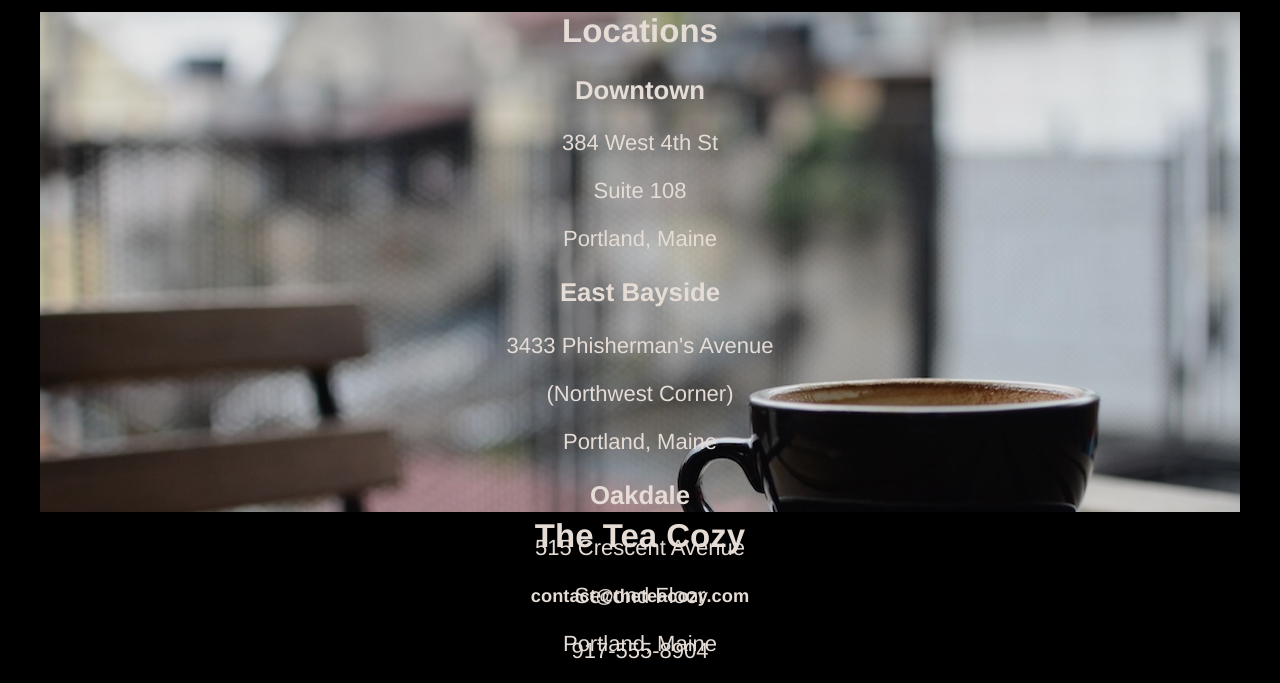
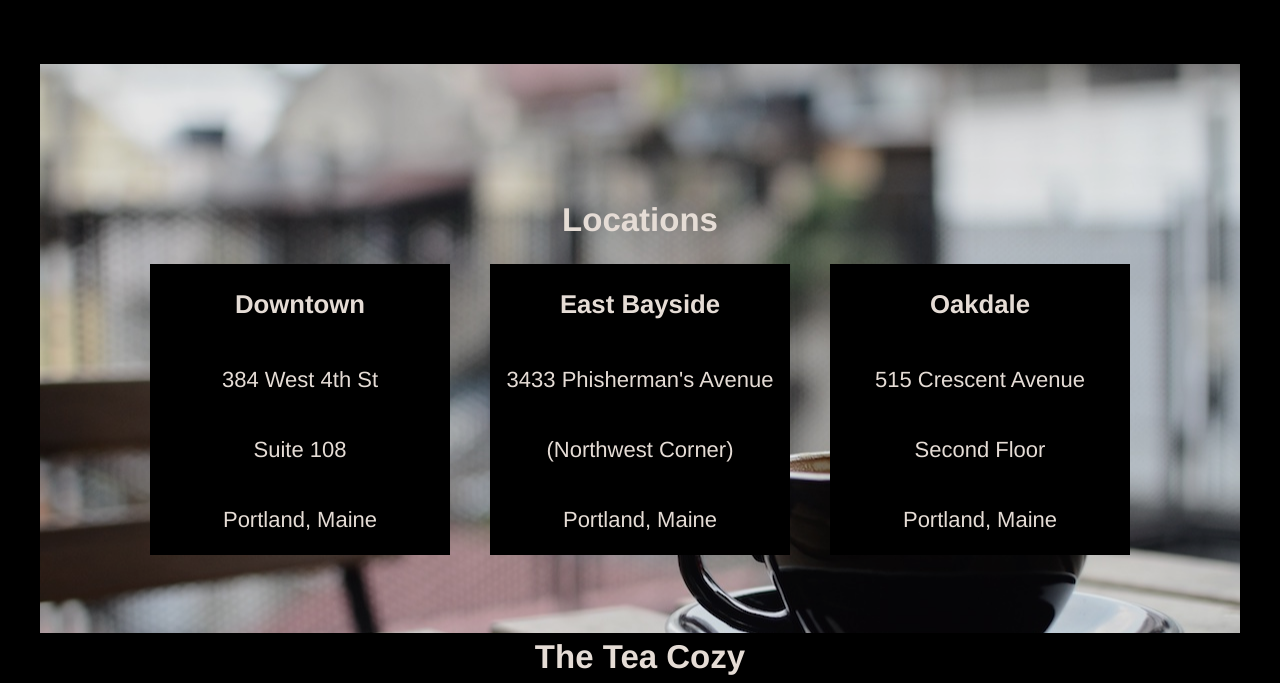
Before and after one commit to PascalB90/tea_cozy, a plain HTML site: page index.html in a window 1280 px wide. Shown: the part 1451-2134 px from the top of the page. Drawn offline with Linux system fonts and the light colour scheme.

Commit message:
fixing an issue in html code, change the css for mission section and reviewed the css , change some code to a shorter solution

```diff
--- a/index.html
+++ b/index.html
@@ -65,7 +65,7 @@
                 <div class="locations-heading">
                     <h2 class="l-heading">Locations</h2>
                 </div>
-                <div class="locations-adress"></div>
+                <div class="locations-adress">
                     <article class="location">
                         <h3 class="s-heading">Downtown</h3>
                         <p>384 West 4th St</p>
--- a/recources/css/style.css
+++ b/recources/css/style.css
@@ -16,12 +16,12 @@ header {
     height: 69px;
     position: fixed;
     background-color: black;
+    border-bottom: 1px solid seashell;
+    width: 100%;
     display: flex;
+    align-items: center;
+    justify-content: space-between;
     z-index: 2;
-    justify-content: space-between;
-    width: 100%;
-    align-items: center;
-    border-bottom: 1px solid seashell;
 }
 
 .brand img{
@@ -54,18 +54,16 @@ nav a {
     height: 700px;
     width: 1200px;
     margin: 0 auto;
-    position: relative;
-    top: 69px;
+    padding-top: 69px;
     display: flex;
     align-items: center;
-    margin-bottom: 150px;
 }
 
 .mission-heading {
+    width: 1200px;
     display: flex;
     flex-direction: column;
     background-color: black;
-    width: 1200px;
 }
 
 /* -------------------------------------- End Mission ----------------------------------------*/
@@ -73,10 +71,11 @@ nav a {
 
 .featured-tea-content {
     width: 1000px;
+    margin: 0 auto;
+    padding-top: 69px;
     display: flex;
     flex-direction: column;
     align-items: center;
-    margin: 0 auto;
 }
 
 .featured-tea-gallery {
@@ -102,10 +101,29 @@ nav a {
     background-image: url("./../img/img-locations-background-footer.jpg");
     background-size: cover;
     background-position: 50% 25%;
-    margin: 0 auto;
     height: 500px;
     width: 1200px;
+    padding-top: 69px;
+    margin: 69px auto 0 auto;
+    display: flex;
+    flex-direction: column;
+    justify-content: center;
 }
+
+.locations-adress {
+    display: flex;
+    justify-content: center;
+}
+
+.locations-adress article{
+    flex-basis: 300px;
+    background-color: black;
+    margin: 15px 20px;
+    opacity: 1.0;
+    display: flex;
+    flex-direction: column;
+}
+
 
 
 
```
